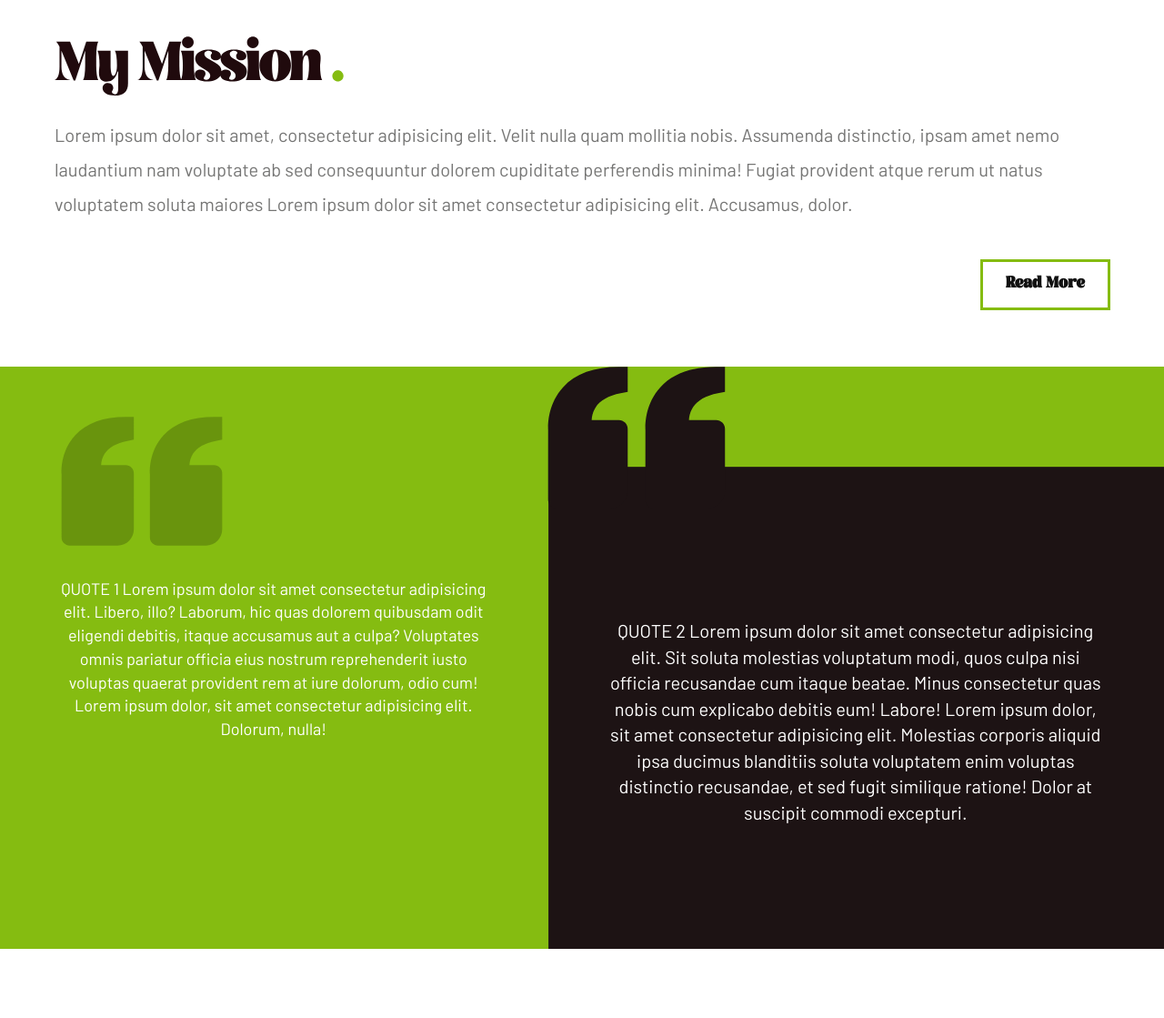
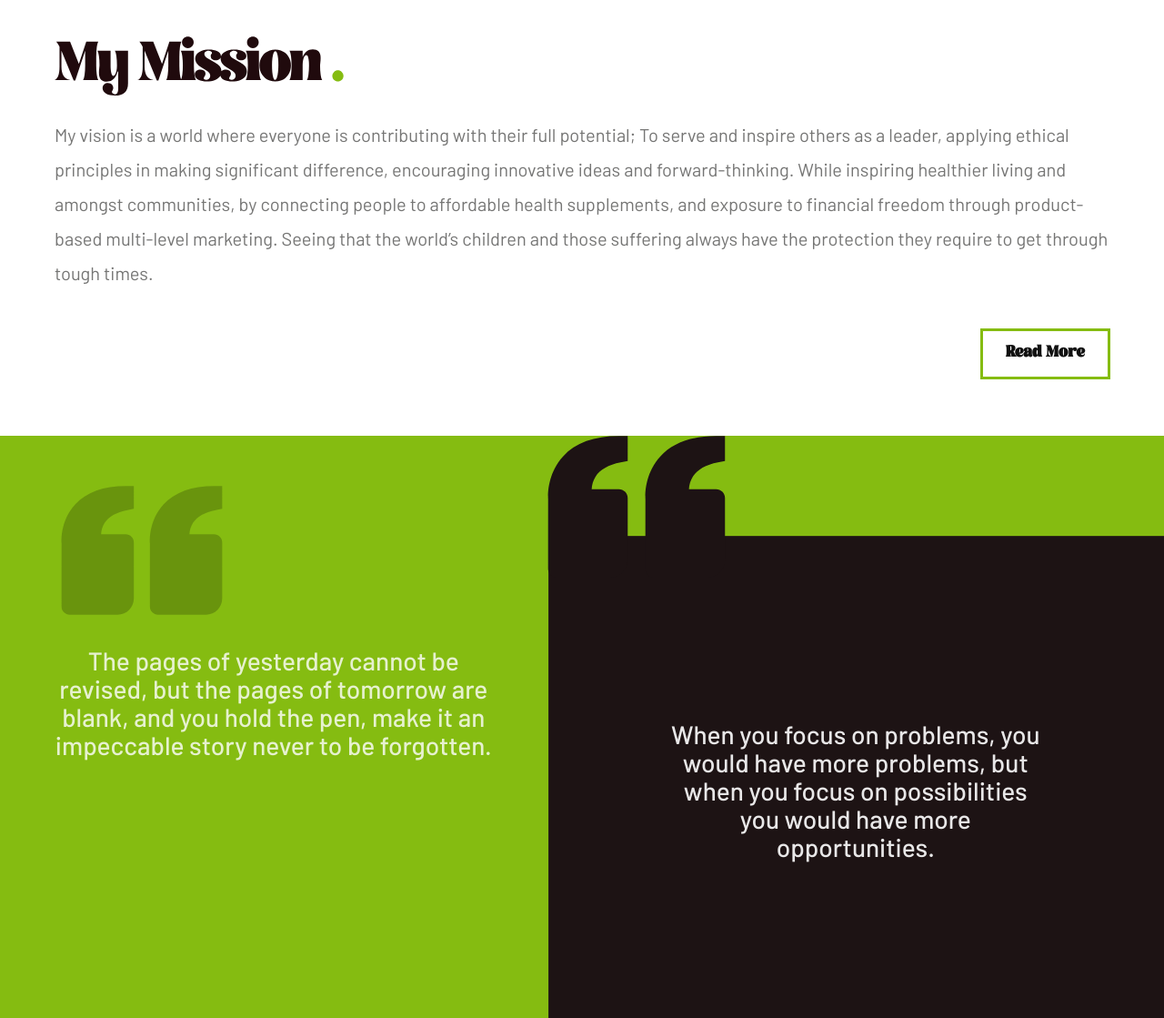
Before and after one commit to acheinu1/Consul, a plain HTML site: page index.html in a window 1280 px wide. Shown: the part 820-1939 px from the top of the page at 91% size. Drawn offline with nearby package versions, Linux system fonts and the light colour scheme; files whose address does not match are found by name; a web font is replaced by a local one.

Commit message:
new commit

```diff
--- a/assets/css/blog.css
+++ b/assets/css/blog.css
@@ -170,7 +170,7 @@ nav{
   } */
   .nav-links {
       /* position: absolute; */
-      right: -22px;
+      right: -3px;
       height: 50vh;
       position: fixed;
       top: 8vh;
--- a/assets/css/style.css
+++ b/assets/css/style.css
@@ -165,7 +165,7 @@ nav{
   } */
   .nav-links {
       /* position: absolute; */
-      right: -22px;
+      right: -3px;
       height: 50vh;
       position: fixed;
       top: 8vh;
--- a/index.html
+++ b/index.html
@@ -82,13 +82,18 @@
     </div>
     <div>
         <p>
-            Lorem ipsum dolor sit amet, consectetur adipisicing elit. Velit nulla quam mollitia nobis.
-            Assumenda distinctio, ipsam amet nemo laudantium nam voluptate ab sed consequuntur dolorem
-            cupiditate perferendis minima! Fugiat provident atque rerum ut natus voluptatem soluta maiores
-            Lorem ipsum dolor sit amet consectetur adipisicing elit. Accusamus, dolor.
+            My vision is a world where everyone is contributing with their full potential; To serve and inspire others
+            as a leader, applying ethical principles in making significant difference,
+            encouraging innovative ideas and forward-thinking.
+
+            While inspiring healthier living and amongst communities,
+            by connecting people to affordable health supplements, and exposure to financial freedom through product-based
+            multi-level marketing. Seeing that the world’s children and those suffering always have the protection they
+            require to get through tough times.
+
         </p>
     </div>
-     <a href="#" class="btn-fillup btn-strong-style dark gray">Read More</a>
+     <a href="./about.html" class="btn-fillup btn-strong-style dark gray">Read More</a>
 </section>
 
 <!-- ==================================== My mission section end =============================================================== -->
@@ -118,20 +123,17 @@
     <div class="quote_section">
         <div class="quote1">
             <img src="assets/Images/bx_bxs-quote-left.svg" alt="">
-            <p>
-             QUOTE 1 Lorem ipsum dolor sit amet consectetur adipisicing elit. Libero, illo? Laborum, hic quas dolorem
-            quibusdam odit eligendi debitis, itaque accusamus aut a culpa? Voluptates omnis pariatur officia
-            eius nostrum reprehenderit iusto voluptas quaerat provident rem at iure dolorum, odio cum! Lorem ipsum dolor, sit amet
-            consectetur adipisicing elit. Dolorum, nulla!
+            <p style="font-size:28px; line-height: 31px; font-weight: 500; opacity: 0.8;">
+                The pages of yesterday cannot be revised, but the pages of tomorrow are blank, and you hold the pen,
+                make it an impeccable story never to be forgotten.
+
             </p>
         </div>
         <div class="quote2">
             <!-- <img src="assets/Images/Group 23.svg" alt=""> -->
-            <p class="centerp">
-                QUOTE 2 Lorem ipsum dolor sit amet consectetur adipisicing elit. Sit soluta molestias voluptatum modi, quos
-                culpa nisi officia recusandae cum itaque beatae. Minus consectetur quas nobis cum explicabo debitis eum! Labore!
-                Lorem ipsum dolor, sit amet consectetur adipisicing elit. Molestias corporis aliquid ipsa ducimus blanditiis soluta
-                voluptatem enim voluptas distinctio recusandae, et sed fugit similique ratione! Dolor at suscipit commodi excepturi.
+            <p class="centerp" style="font-size:28px; line-height: 31px; font-weight: 500; opacity: 0.9; width: 60%;">
+                When you focus on problems, you would have more problems, but when you focus on
+                possibilities you would have more opportunities.
             </p>
         </div>
     </div>
@@ -159,7 +161,7 @@
         <!-- <div class="arrowCta"></div> -->
     </div>
     <div>
-        <a href="#" class="btn-fillup btn-strong-style dark gray">Contact me</a>
+        <a href="./Contact.html" class="btn-fillup btn-strong-style dark gray">Contact me</a>
     </div>
 </section>
 
```
